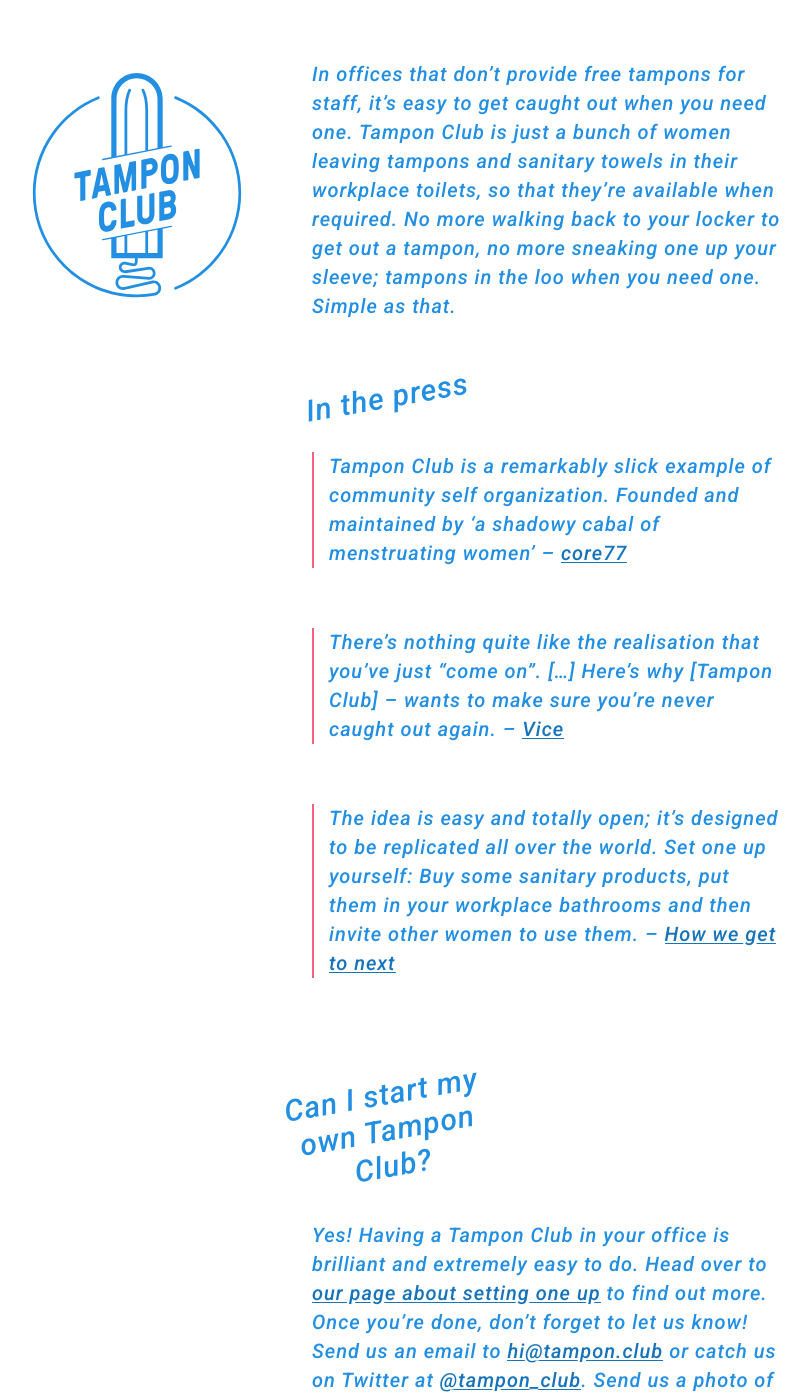
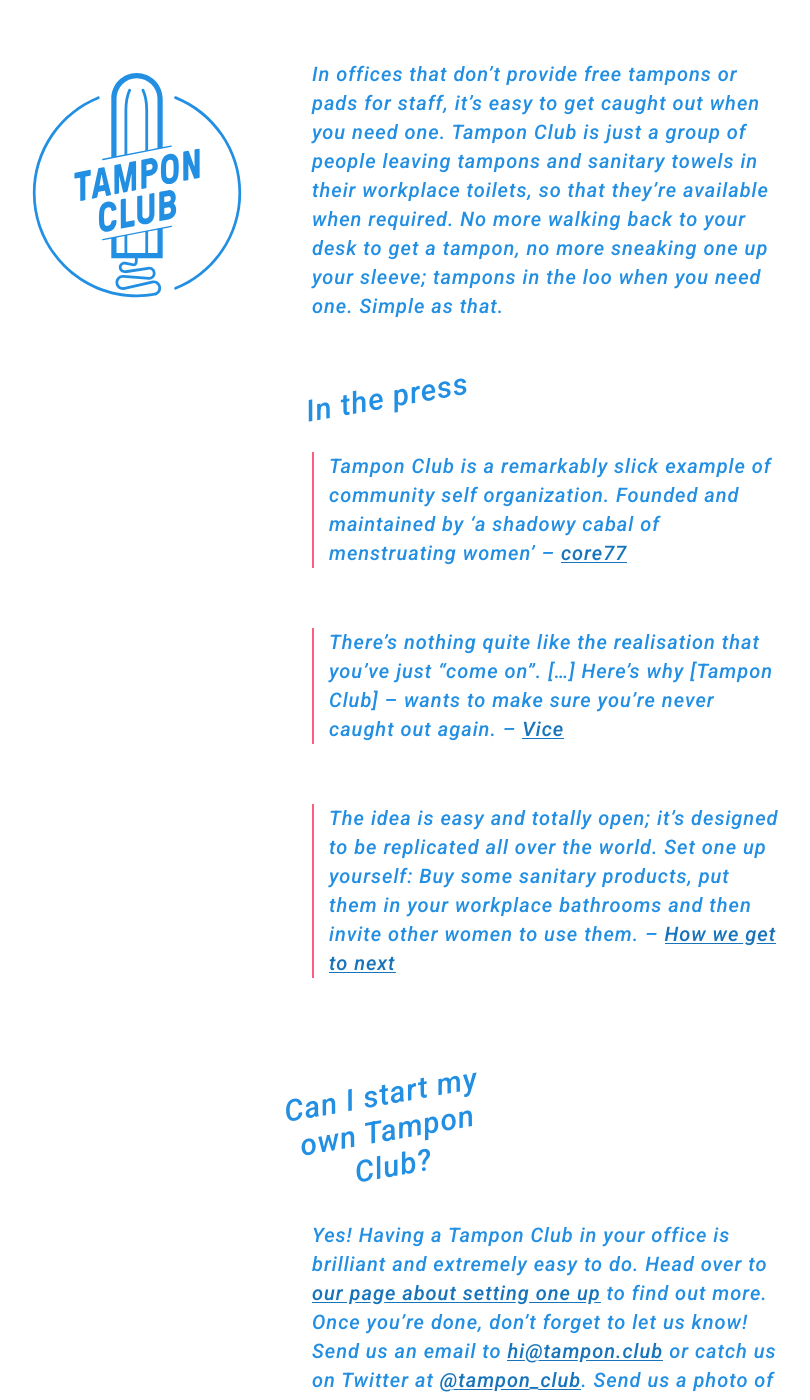
Before and after one commit to alicebartlett/tamponclub, a Jekyll site: the page built from index.md, in a window 1280 px wide and 1400 px high. Shown: the whole window, without its empty margins (243-1053 px from the left). Built offline with Jekyll 4.4.1, drawn with Linux system fonts in a browser that asks for light colours; some of the changed text lies outside the part shown.

Commit message:
Update index.md

```diff
--- a/index.md
+++ b/index.md
@@ -2,7 +2,7 @@
 layout: home
 title: Home
 ---
-In offices that don't provide free tampons for staff, it's easy to get caught out when you need one. Tampon Club is just a bunch of women leaving tampons and sanitary towels in their workplace toilets, so that they're available when required. No more walking back to your locker to get out a tampon, no more sneaking one up your sleeve; tampons in the loo when you need one. Simple as that.
+In offices that don't provide free tampons or pads for staff, it's easy to get caught out when you need one. Tampon Club is just a group of people leaving tampons and sanitary towels in their workplace toilets, so that they're available when required. No more walking back to your desk to get a tampon, no more sneaking one up your sleeve; tampons in the loo when you need one. Simple as that.
 
 ## In the press
 
```
Also changed, not shown: other parts of index.md (+1 -1 lines).
